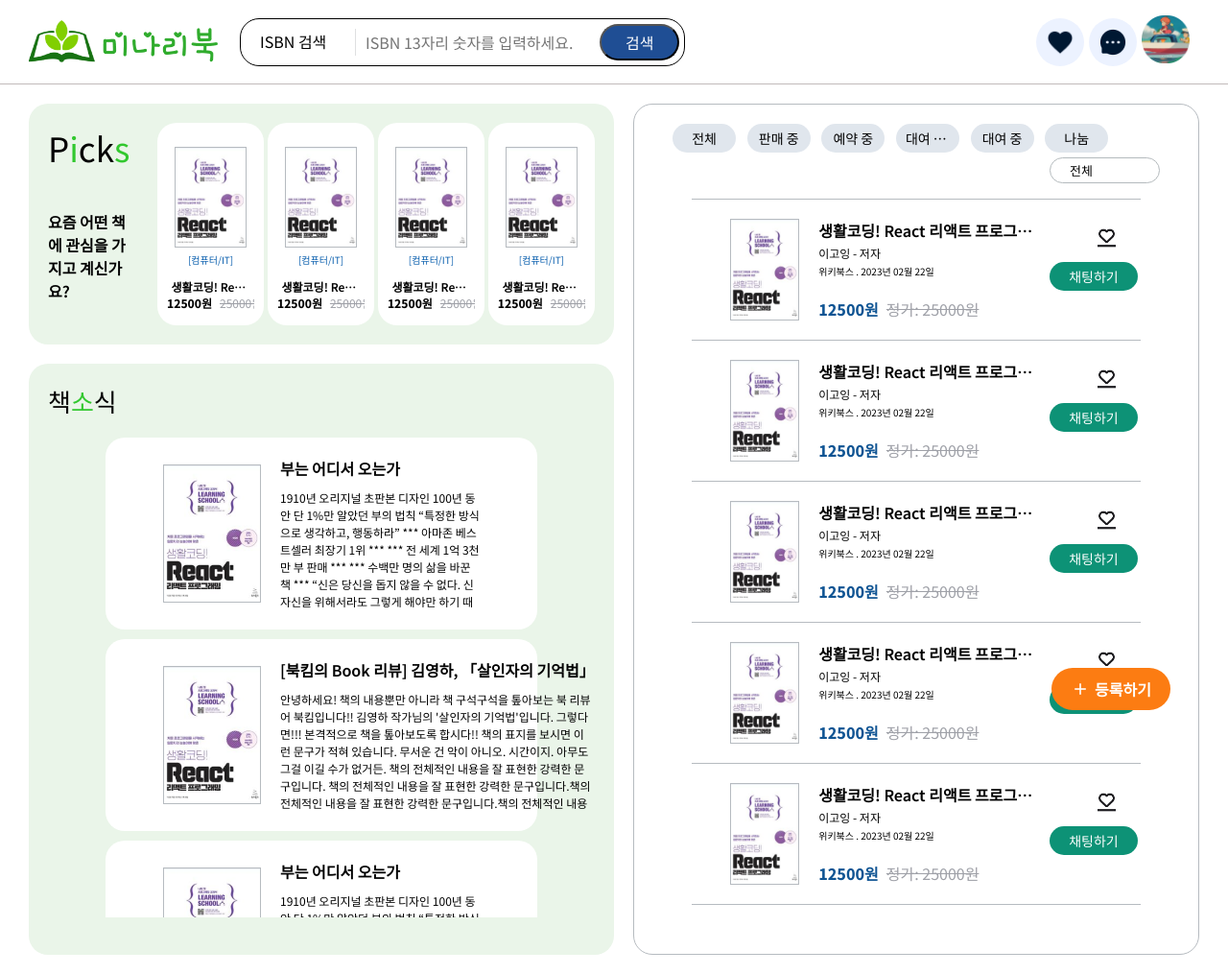
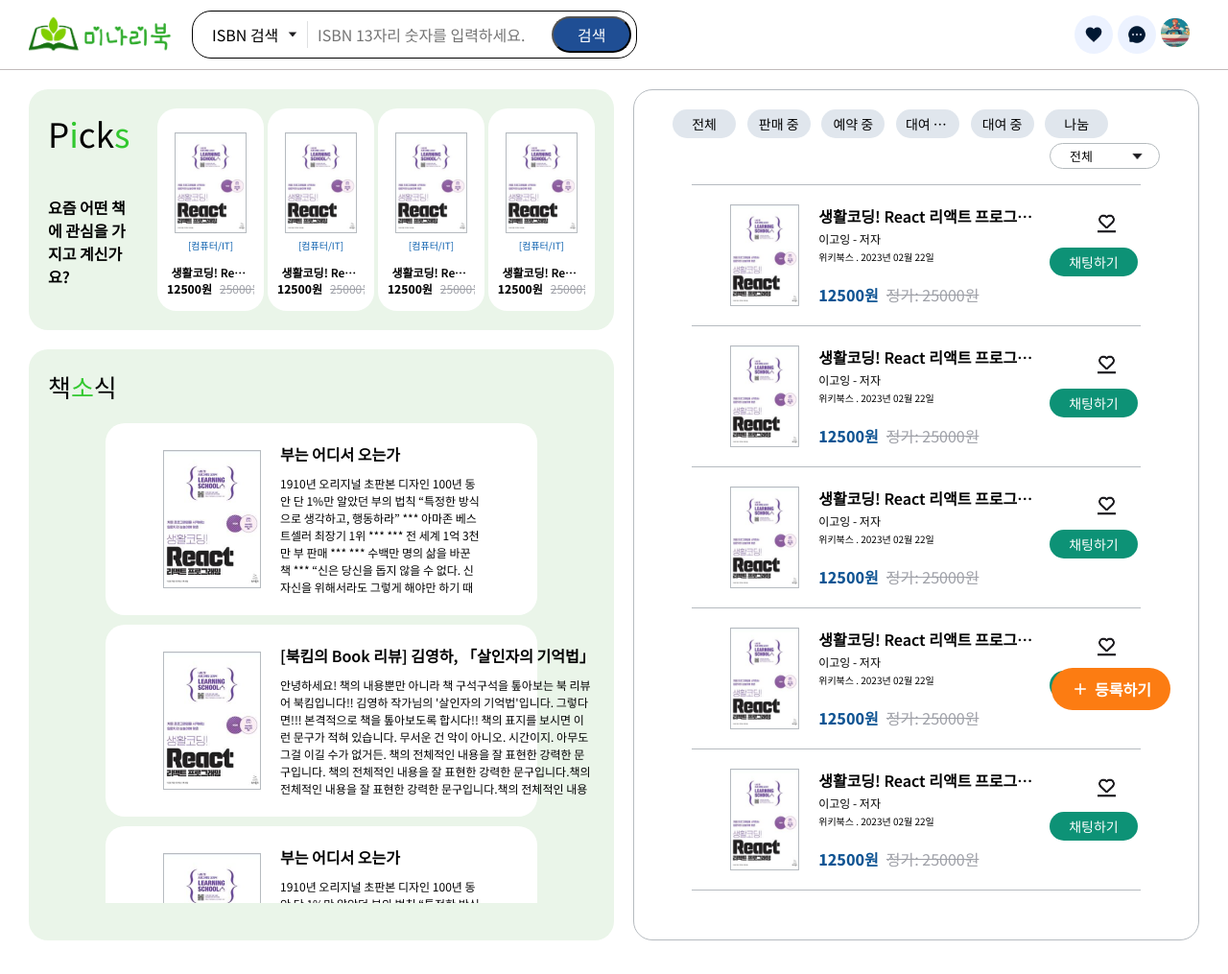
Before and after one commit to thanhhien234/MinaryBookstore-JavaScript, a plain HTML site: page index.html in a window 1280 px wide. Shown: the whole page at 96% size. Drawn offline with Linux system fonts and the light colour scheme.

```diff
--- a/css/header.css
+++ b/css/header.css
@@ -20,8 +20,8 @@
     align-items: center;;
 }
 .search-container img {
-    width: 200px;
-    height: 50px;
+    width: 150px;
+    height: 40px;
 }
 .search-wrapper {
     display: flex;
@@ -33,7 +33,7 @@
 }
 #search-type {
     padding: 5px 24px 5px 5px;
-    background-image: url('./assets/icons/drop-down.png');
+    background-image: url('../assets/icons/drop-down.png');
     background-repeat: no-repeat;
     background-position: right center;
     background-size: 20px;
@@ -89,12 +89,12 @@
 }
 #interest-menu img,
 #chat-menu img {
+    width: 20px;
+    height: 20px;
+}
+#profile-menu img {
     width: 30px;
     height: 30px;
-}
-#profile-menu img {
-    width: 50px;
-    height: 50px;
     margin-right: 10px;
     cursor: pointer;
     border: 50%;
--- a/css/main.css
+++ b/css/main.css
@@ -209,7 +209,7 @@
 }
 #category-select{
     padding: 5px 40px 5px 20px;
-    background-image: url('./assets/icons/drop-down.png');
+    background-image: url('../assets/icons/drop-down.png');
     background-repeat: no-repeat;
     background-position: right 10px center;
     background-size: 25px;
```
